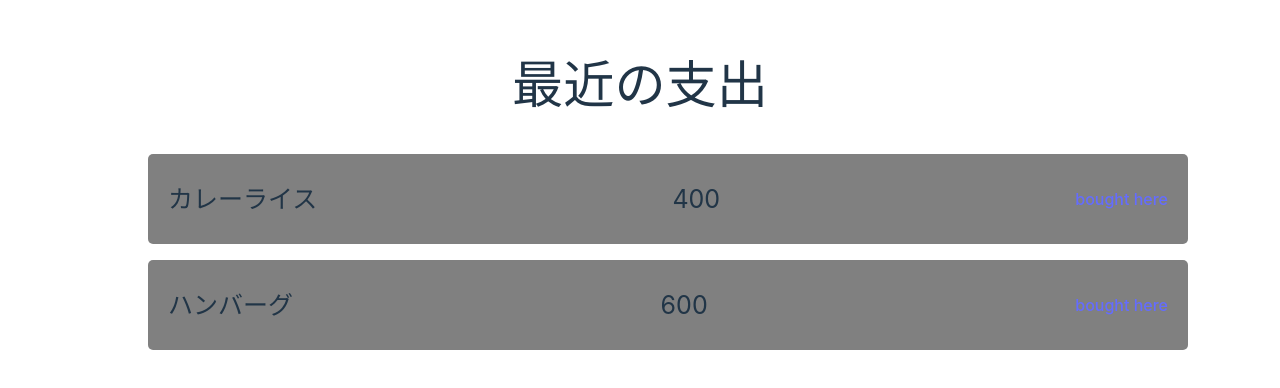
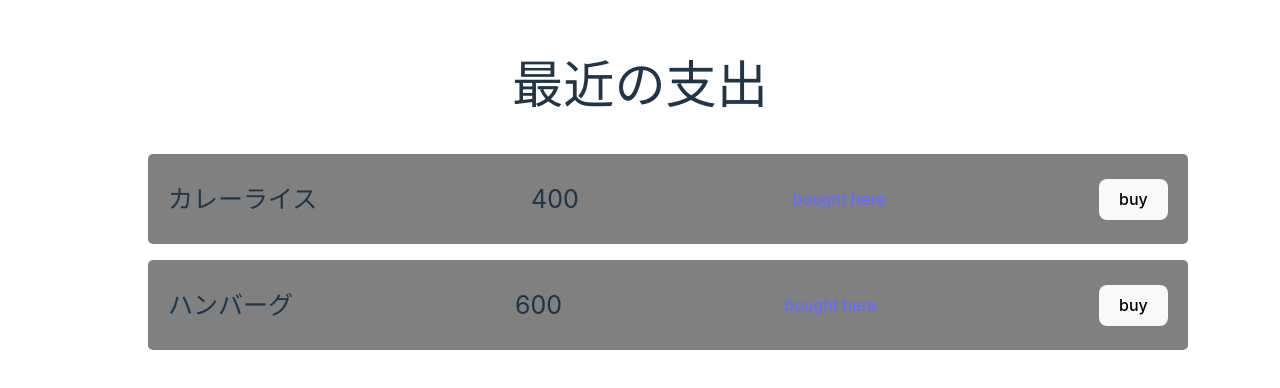
Before and after one commit to Kymaeda/udemy-vue-with-ts, a Vue app: page / in a window 1280 px wide. Shown: the part 210-598 px from the top of the page. Built offline with nearby package versions, Linux system fonts and the light colour scheme.

Commit message:
2023/01/01(v-on)

```diff
--- a/src/components/Payment.vue
+++ b/src/components/Payment.vue
@@ -7,6 +7,8 @@ const url1 = 'https://pkg.navitime.co.jp/matsuyafoods/spot/detail?code=000000150
 const item2 = 'ハンバーグ'
 const price2 = 600
 const url2 = 'https://www.nakaita.com/shop/shop-0-97/'
+
+const buy = (itemName: string) => alert(`${itemName}を購入する`)
 </script>
 
 <template>
@@ -16,11 +18,13 @@ const url2 = 'https://www.nakaita.com/shop/shop-0-97/'
       <label>{{ item1 }}</label>
       <label>{{ price1 }}</label>
       <a :href="url1" target="_blank" rel="noopener noreferrer">bought here</a>
+      <button @click="buy(item1)">buy</button>
     </div>
     <div class="payment-item">
       <label>{{ item2 }}</label>
       <label>{{ price2 }}</label>
       <a :href="url2" target="_blank" rel="noopener noreferrer">bought here</a>
+      <button @click="buy(item2)">buy</button>
     </div>
   </div>
 </template>
```
